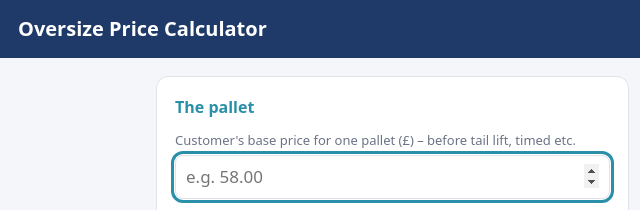
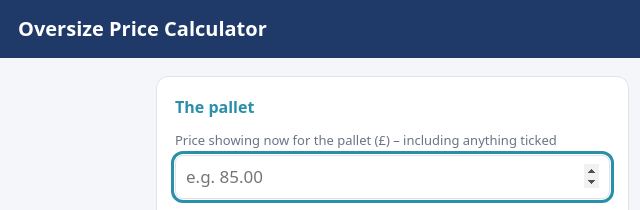
Before and after one commit to delooze29-stack/nightcheck, a plain HTML site: page calculator.html in a window 1280 px wide. Both pictures are taken after a click on the button "Clear". Shown: the top 210 px of the page, 2-642 px from the left. Drawn offline with Linux system fonts and the light colour scheme.

Commit message:
Calculator: start from the price showing now, take ticked extras off, apply %, add back
Co-Authored-By: Claude Opus 5.5 <noreply@anthropic.com>
Claude-Session: https://claude.ai/code/session_01DZybUP4tWi352p5v2kVrr2

```diff
--- a/calculator.html
+++ b/calculator.html
@@ -56,8 +56,8 @@
   <section class="card">
     <h2>The pallet</h2>
     <div class="row">
-      <label class="f" for="price">Customer's base price for one pallet (£) – before tail lift, timed etc.</label>
-      <input type="number" id="price" step="0.01" inputmode="decimal" placeholder="e.g. 58.00">
+      <label class="f" for="price">Price showing now for the pallet (£) – including anything ticked</label>
+      <input type="number" id="price" step="0.01" inputmode="decimal" placeholder="e.g. 85.00">
     </div>
     <div class="row">
       <label class="f">Size (cm) and weight (kg)</label>
@@ -168,7 +168,7 @@ function calc(){
   const price=parseFloat($('price').value), L=parseFloat($('L').value), W=parseFloat($('W').value), H=parseFloat($('H').value), kg=parseFloat($('kg').value)||0;
   const flags={}; document.querySelectorAll('#extras input').forEach(cb=>flags[cb.dataset.k]=cb.checked);
   const ext=EXTRAS.reduce((t,[k,,v])=>t+(flags[k]?v:0),0);
-  const inc=false; // price entered is always the base price
+  const inc=true; // price entered is what's showing now, extras included
   const warn=[]; $('key').innerHTML=''; $('breakdown').innerHTML='';
   drawRef(L&&W?Math.max(L,W):0, L&&W?Math.min(L,W):0);
   if (!(L>0&&W>0)){ $('total').textContent='–'; $('sub').textContent='Enter the price and the pallet’s size.'; $('warn').innerHTML=''; return; }
@@ -180,21 +180,23 @@ function calc(){
   if (inc && price<=ext){
     $('total').textContent='–';
     $('sub').textContent='';
-    warn.unshift(`The price (${gbp(price)}) is less than the extras ticked (${gbp(ext)}), so it can\u2019t include them. If ${gbp(price)} is the pallet\u2019s base price, choose \u201cbefore any extras\u201d.`);
+    warn.unshift(`The price (${gbp(price)}) is less than the extras ticked (${gbp(ext)}), so it can\u2019t include them. Check the price and what\u2019s ticked.`);
     $('warn').innerHTML=warn.map(w=>`<div class="warn">${w}</div>`).join(''); return;
   }
   const base = inc ? price-ext : price;
   const up = base*sk.pct/100, total = up+ext;
   $('total').textContent=gbp(total);
-  $('sub').textContent = sk.pct===100 ? 'Not oversize or overweight – normal price.' : `${sk.pct}% of the pallet price${ext?', extras added back on':''}.`;
+  $('sub').textContent = sk.pct===100 ? 'Not oversize or overweight – normal price.' : `Extras taken off, ${sk.pct}% applied, extras put back on.`;
   const parts=[sk.os!==100?`oversize ${sk.os}%`:'', sk.ow!==100?`overweight ${sk.ow}%`:''].filter(Boolean).join(' + ')||'no surcharge';
   const exList=EXTRAS.filter(([k])=>flags[k]).map(([,t,v])=>`${t} £${v}`).join(' + ');
   $('breakdown').innerHTML=
-    `<tr><td>Base price</td><td class="r">${gbp(base)}</td></tr>`+
+    `<tr><td>Price showing now</td><td class="r">${gbp(price)}</td></tr>`+
+    `<tr><td>− ticked extras <span class="hint">${exList||'none'}</span></td><td class="r">−${gbp(ext)}</td></tr>`+
+    `<tr><td>= pallet price on its own</td><td class="r">${gbp(base)}</td></tr>`+
     `<tr><td>× ${sk.pct}% <span class="hint">(${parts})</span></td><td class="r">${gbp(up)}</td></tr>`+
-    `<tr><td>+ extras <span class="hint">${exList||'none'}</span></td><td class="r">${gbp(ext)}</td></tr>`+
+    `<tr><td>+ extras back on</td><td class="r">+${gbp(ext)}</td></tr>`+
     `<tr class="tot"><td>New charge</td><td class="r">${gbp(total)}</td></tr>`+
-    `<tr><td class="hint">Normal charge (no oversize)</td><td class="r hint">${gbp(base+ext)}</td></tr>`;
+    (total>price?`<tr><td class="hint">That's on top of the current price</td><td class="r hint">+${gbp(total-price)}</td></tr>`:'');
   $('warn').innerHTML=warn.map(w=>`<div class="warn">${w}</div>`).join('');
 }
 document.querySelectorAll('input').forEach(i=>i.addEventListener('input',calc));
```
